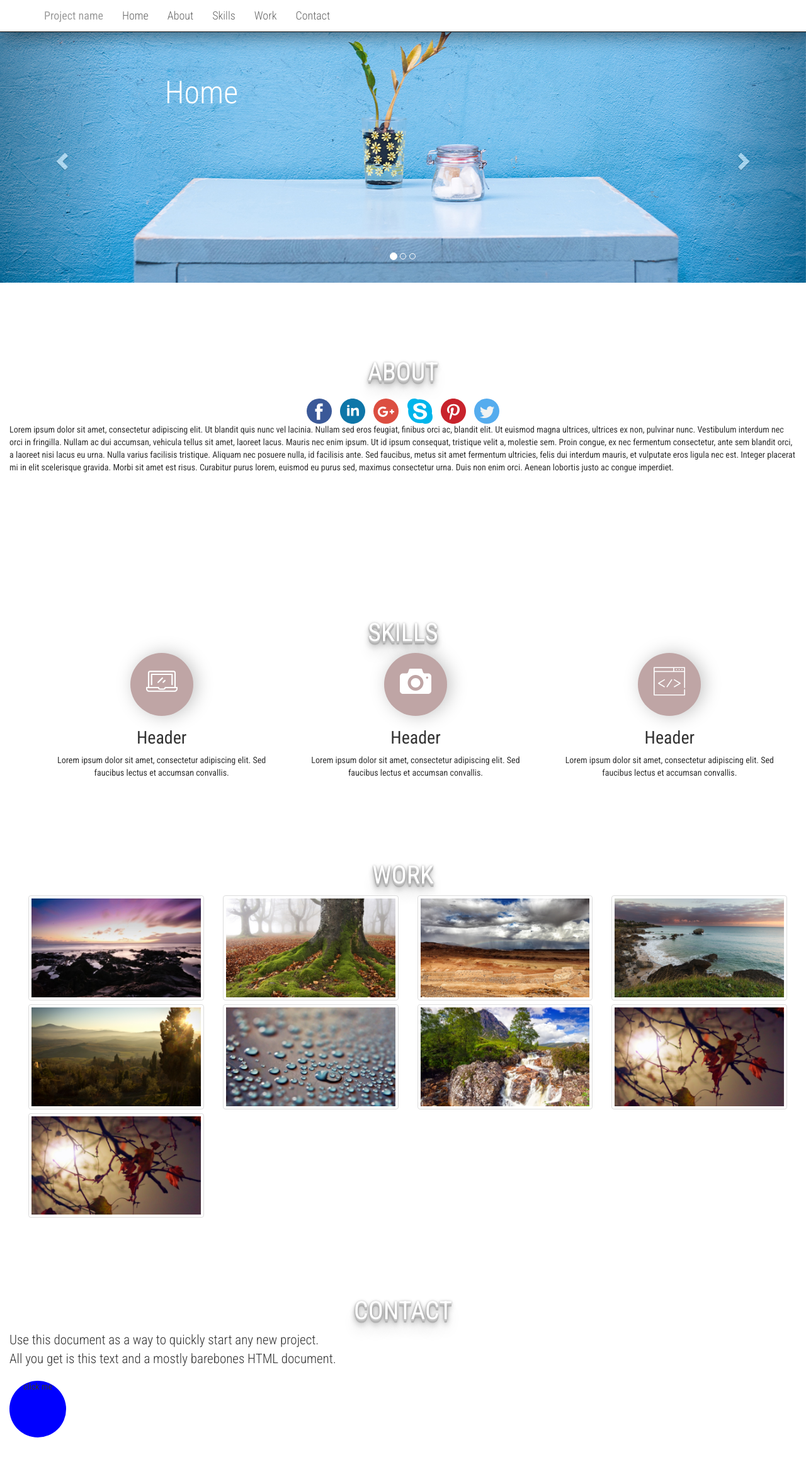
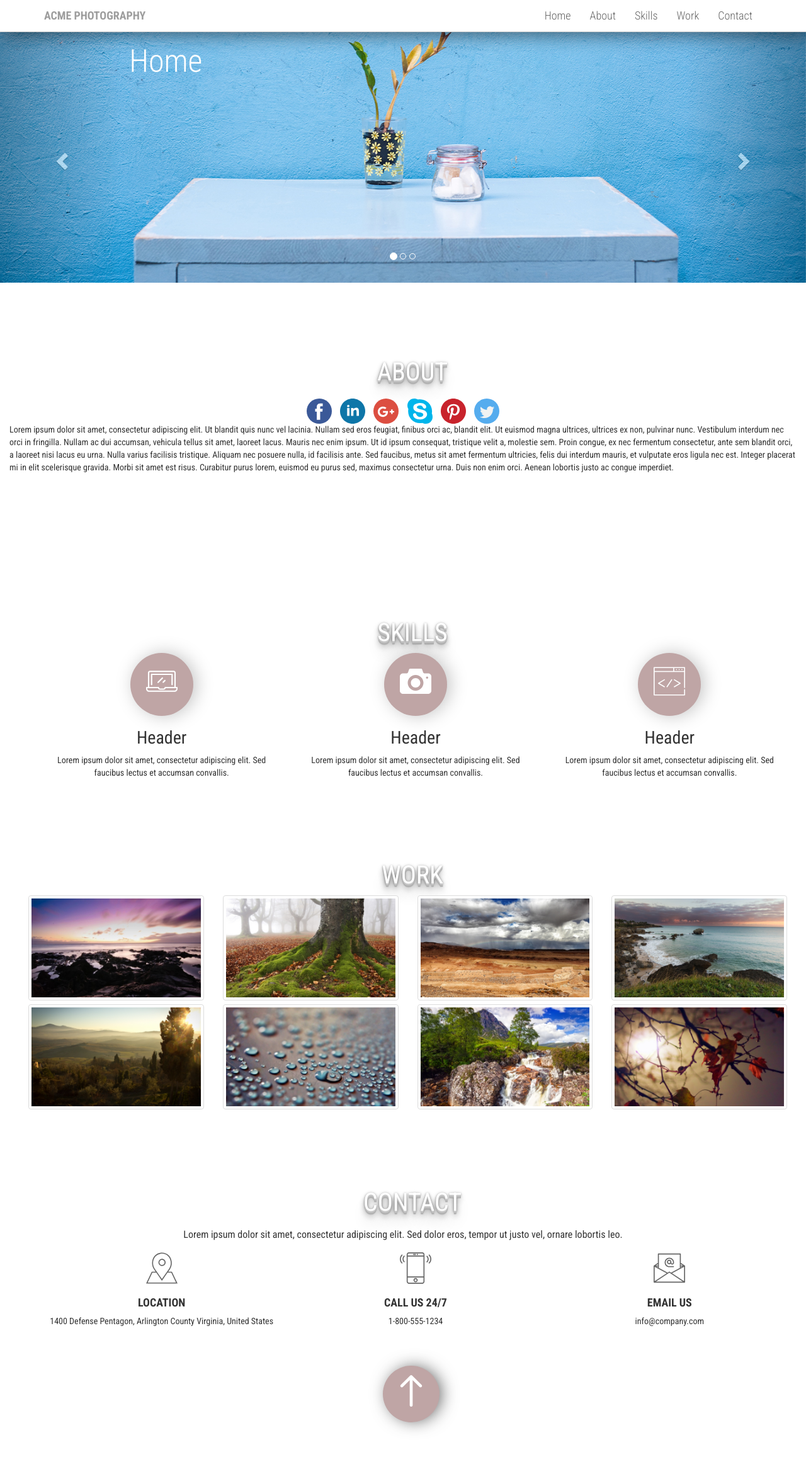
Before and after one commit to iishasmall/angular-bootstrap-one-page-1, a website: page app/index.html in a window 1280 px wide. Shown: the whole page at 63% size. Drawn offline with nearby package versions, Linux system fonts and the light colour scheme; some packages are replaced by stand-ins of ours.

Commit message:
added better styling to the contact section

```diff
--- a/app/data/gallery.json
+++ b/app/data/gallery.json
@@ -46,12 +46,8 @@
             "src":"images/image08.jpg",
             "title":"Image8"
 
-  },
-
-  {
-            "src":"images/image08.jpg",
-            "title":"Image9"
-
   }
 
+
+
 ]
--- a/app/modules/contact/contact.template.html
+++ b/app/modules/contact/contact.template.html
@@ -4,9 +4,30 @@
          <div  id="contact-element">
          <!-- <div class="animation-element slide-down" id="contact-element"> -->
         <h1 class="header">contact</h1>
-                  <p class="lead">Use this document as a way to quickly start any new project.<br> All you get is this text and a mostly barebones HTML document.</p>
+                 <div ><h2 class="contact-subhead">Lorem ipsum dolor sit amet, consectetur adipiscing elit. Sed dolor eros, tempor ut justo vel, ornare lobortis leo.</h2>
+                 </div>
 
-                  <div ng-click="toTheTop()" class="contact-btn"> click me</div>
+                 <ul>
+                 <li class=" col-lg-4">
+                   <img src="icons/map.svg" class="contact-icons">
+                   <h1 class="contact-icon-header">Location</h1>
+                   <p class="contact-icon-content">1400 Defense Pentagon, Arlington County Virginia, United States</p>
+                 </li>
+
+                 <li class=" col-lg-4">
+                   <img src="icons/smartphone.svg" class="contact-icons">
+                   <h1 class="contact-icon-header">Call us 24/7</h1>
+                   <p class="contact-icon-content">1-800-555-1234</p>
+                 </li>
+
+                 <li class=" col-lg-4">
+                   <img src="icons/email.svg" class="contact-icons">
+                   <h1 class="contact-icon-header">Email us</h1>
+                   <p class="contact-icon-content">info@company.com</p>
+                 </li>
+                 </ul>
+
+                  <div class="col-lg-12 col-sm-12 col-xs-12" style="padding-left:40px;padding-top:50px; padding-bottom: 50px;"><div ng-click="toTheTop()" class="contact-btn center-block contact-icon-shadow"> <span class="contact-helper-class"></span><img src="icons/arrow-up.svg" class="arrow-icon"></div></div>
         </div>
       </div>
       </div>
--- a/app/modules/home/home.template.html
+++ b/app/modules/home/home.template.html
@@ -6,7 +6,7 @@
         <!-- <h1 class="header">Home</h1>
         <h2> Subheader Here</h2> -->
 
-         <div  class="col-lg-6 col-md-3 col-xs-6" style="position: absolute;  top:100px; z-index:100;">
+         <div  class="col-md-4 col-lg-4 home-header-section">
           <h1 class="header-home">Home</h1>
         </div>
 
--- a/app/modules/navigation/navigation-template.html
+++ b/app/modules/navigation/navigation-template.html
@@ -7,7 +7,7 @@
             <span class="icon-bar"></span>
             <span class="icon-bar"></span>
           </button>
-          <a class="navbar-brand" href="#">Project name</a>
+          <a class="navbar-brand" href="#">Acme Photography</a>
         </div>
         <div id="navbar" class="collapse navbar-collapse">
           <ul  du-spy-context class="nav navbar-nav">
--- a/app/modules/skills/skills.template.html
+++ b/app/modules/skills/skills.template.html
@@ -13,7 +13,7 @@
 <ul>
   <li class="col-lg-4  col-xs-12">
   <div class="icon-bg icon-shadow">
-  <span class="helper-class"></span><img   src="icons/laptop.svg" width="50" height="50" alt="">
+  <span class="skills-helper-class"></span><img   src="icons/laptop.svg" width="50" height="50" alt="">
   </div>
   <h1 class="skills-header">Header</h1>
   <p class="skills-content">Lorem ipsum dolor sit amet, consectetur adipiscing elit. Sed faucibus lectus et accumsan convallis.</p>
@@ -21,14 +21,14 @@
 
    <li class="col-lg-4  col-xs-12">
   <div class="icon-bg icon-shadow">
-  <span class="helper-class"></span><img   src="icons/photo-camera.svg" width="50" height="50" alt="">
+  <span class="skills-helper-class"></span><img   src="icons/photo-camera.svg" width="50" height="50" alt="">
   </div>
    <h1 class="skills-header">Header</h1>
   <p class="skills-content">Lorem ipsum dolor sit amet, consectetur adipiscing elit. Sed faucibus lectus et accumsan convallis.</p>
    </li>
     <li class="col-lg-4  col-xs-12">
     <div class="icon-bg icon-shadow">
-  <span class="helper-class"></span><img   src="icons/coding.svg" width="50" height="50" alt="">
+  <span class="skills-helper-class"></span><img   src="icons/coding.svg" width="50" height="50" alt="">
   </div>
     <h1 class="skills-header">Header</h1>
   <p class="skills-content">Lorem ipsum dolor sit amet, consectetur adipiscing elit. Sed faucibus lectus et accumsan convallis.</p></li>
--- /dev/null
+++ b/src/scss/imports/_basics.scss
@@ -0,0 +1,72 @@
+// general styling for the template was put here
+
+body {
+
+  font-family:"Roboto Condensed";
+  padding-top: 50px;
+}
+
+.starter-template {
+  padding: 100px 15px;
+  text-align: center;
+  overflow-:hidden;
+}
+
+
+p{
+	text-align:left;
+}
+
+#about {
+
+
+
+}
+
+
+
+#work {
+
+
+}
+
+
+
+#skills {
+
+}
+
+.skills-bg-color{
+
+}
+
+#contact {
+
+
+}
+
+.header{
+
+	font-size:40px;
+	font-weight:400;
+	text-transform:uppercase;
+	padding-left:30px;
+	@include text-header-style(white);
+
+}
+
+
+.container-fluid{
+	padding-left:0;
+	padding-right:0;
+}
+
+
+.active-link{
+	color:red!important;
+}
+
+.row{
+	margin-left:0px;
+	margin-right:0px;
+}
--- a/src/scss/imports/_contact-styles.scss
+++ b/src/scss/imports/_contact-styles.scss
@@ -1,6 +1,6 @@
 //use this to style the contact section
 .contact-btn{
-	background-color:blue;
+	background-color:$icon-bg-circle-color;
 	width:90px;
 	height:90px;
 	-webkit-border-radius: 0px 0px 90px;
@@ -14,17 +14,14 @@
 
 .contact-btn:hover,.contact-btn:focus{
 
-	animation: shapes .5s 1;
-	-moz-border-radius-topright: 90px;
-	-webkit-border-top-right-radius: 90px;
-	border-top-right-radius: 90px;
-	-moz-border-radius-bottomright: 90px;
-	-webkit-border-bottom-right-radius: 90px;
-	border-bottom-right-radius: 90px;
-	-moz-border-radius-bottomleft: 90px;
-	-webkit-border-bottom-left-radius: 90px;
-	border-bottom-left-radius: 90px;
 
+
+}
+
+.contact-subhead{
+
+	font-size:16px;
+	padding-bottom:10px;
 }
 
 
@@ -38,3 +35,43 @@
 		background-color:red;
 	}
 }
+
+.arrow-icon{
+	width:50px;
+	height:50px;
+}
+
+
+.contact-icons{
+
+	width:50px;
+	height:50px;
+}
+
+.contact-icon-header{
+	font-size:18px;
+	font-weight:600;
+	text-transform:uppercase;
+}
+
+.contact-icon-content{
+	font-size:14px;
+	font-weight:400;
+	text-align:center;
+}
+
+
+.contact-helper-class{
+
+	display:inline-block;
+	vertical-align:middle;
+	height:90%;
+}
+
+
+.contact-icon-shadow{
+
+	-webkit-box-shadow: 5px 0px 29px -5px rgba(0,0,0,0.75);
+	-moz-box-shadow: 5px 0px 29px -5px rgba(0,0,0,0.75);
+	box-shadow: 5px 0px 29px -5px rgba(0,0,0,0.75);
+}
--- a/src/scss/imports/_home-styles.scss
+++ b/src/scss/imports/_home-styles.scss
@@ -16,8 +16,15 @@
 
 .header-home{
 	font-weight:300;
-	font-size: 50px;
+	font-size: 30px;
 	color:#fff;
+
+	@media (min-width:768px){
+
+		font-size: 50px;
+
+
+	}
 }
 
 .drop-shadow-bottom{
@@ -27,3 +34,36 @@
 box-shadow: inset -6px -19px 55px 8px rgba(0,0,0,0.75);
 
 }
+
+// home header titles section
+
+.home-header-section{
+	position: absolute;
+
+	left:50px;
+	z-index:100;
+
+
+
+	// medium and large screen
+	@media (min-width:1500px){
+
+		left:0px;
+		top:150px;
+
+
+	}
+
+
+	// small screen
+	@media (max-width:360px){
+
+		left:100px;
+		top:0px;
+
+
+	}
+
+
+
+}
--- a/src/scss/imports/_navigation.scss
+++ b/src/scss/imports/_navigation.scss
@@ -22,7 +22,25 @@
 
 }
 
+// nav bar collapsed border color
+.navbar-inverse .navbar-collapse,
+.navbar-inverse .navbar-form{
 
+	border-color: #ccc;
+}
+
+.navbar-inverse {
+    border-color: #ccc;
+}
+
+// logo area text color
+.navbar-brand{
+
+	font-weight:700;
+	text-transform:uppercase;
+}
+
+// nav bar li text
 #navbar ul li > a{
 	font-weight:300;
 	font-size:18px;
@@ -53,3 +71,15 @@
 
 	background-color:transparent;
 }
+
+
+@media (min-width: 768px) {
+
+	.navbar-nav {
+    float: right;
+    margin: 0;
+
+	}
+
+
+}
--- a/src/scss/imports/_skills-styles.scss
+++ b/src/scss/imports/_skills-styles.scss
@@ -19,7 +19,7 @@
 	display:inline-block;
 	width: 100px;
 	height: 100px;
-	background: #bfa5a5;
+	background: $icon-bg-circle-color;
 	-moz-border-radius: 50px;
 	-webkit-border-radius: 50px;
 	border-radius: 50px;
@@ -32,7 +32,7 @@
 	box-shadow: 5px 0px 29px -1px rgba(0,0,0,0.25);
 }
 
-.helper-class{
+.skills-helper-class{
 
 	display:inline-block;
 	vertical-align:middle;
--- a/src/scss/imports/_variables.scss
+++ b/src/scss/imports/_variables.scss
@@ -8,3 +8,5 @@ $nav-text-color:#666;
 $navigation-bg-color:#fff;
 
 $active-color:#000;
+
+$icon-bg-circle-color:#bfa5a5;
--- a/src/scss/styles.scss
+++ b/src/scss/styles.scss
@@ -14,76 +14,30 @@ $icon-font-path: '../fonts/';
 @import "imports/contact-styles";
 @import "imports/skills-styles";
 @import "imports/navigation";
+@import "imports/basics.scss";
 
 
+//Contents
 
-body {
-
-  font-family:"Roboto Condensed";
-  padding-top: 50px;
-}
-
-.starter-template {
-  padding: 100px 15px;
-  text-align: center;
-  overflow-:hidden;
-}
+// basics.scss - has styling for the main content and headers of the site
 
 
-p{
-	text-align:left;
-}
-
-#about {
+// variables.scss - has basic colors for fonts
 
 
-
-}
+// mixins.scss - has stylings used all over the site
 
 
-
-#work {
+// contact-styles.scss - has styles for the content section
 
 
-}
+// about-styles.scss - has styles for the about section
 
 
-
-#skills {
-
-}
-
-.skills-bg-color{
-
-}
-
-#contact {
+// home-styles.scss - has styles for the home section
 
 
-}
-
-.header{
-
-	font-size:40px;
-	font-weight:400;
-	text-transform:uppercase;
-
-	@include text-header-style(white);
-
-}
+// skills-styles.scss - has styles for the skills section
 
 
-.container-fluid{
-	padding-left:0;
-	padding-right:0;
-}
-
-
-.active-link{
-	color:red!important;
-}
-
-.row{
-	margin-left:0px;
-	margin-right:0px;
-}
+// navigation.scss - has styles for the navigation section
```
Also changed, not shown: app/css/styles.css, app/icons/arrow-up.svg (added), app/icons/email.svg (added), app/icons/map.svg (added), app/icons/smartphone.svg (added).
